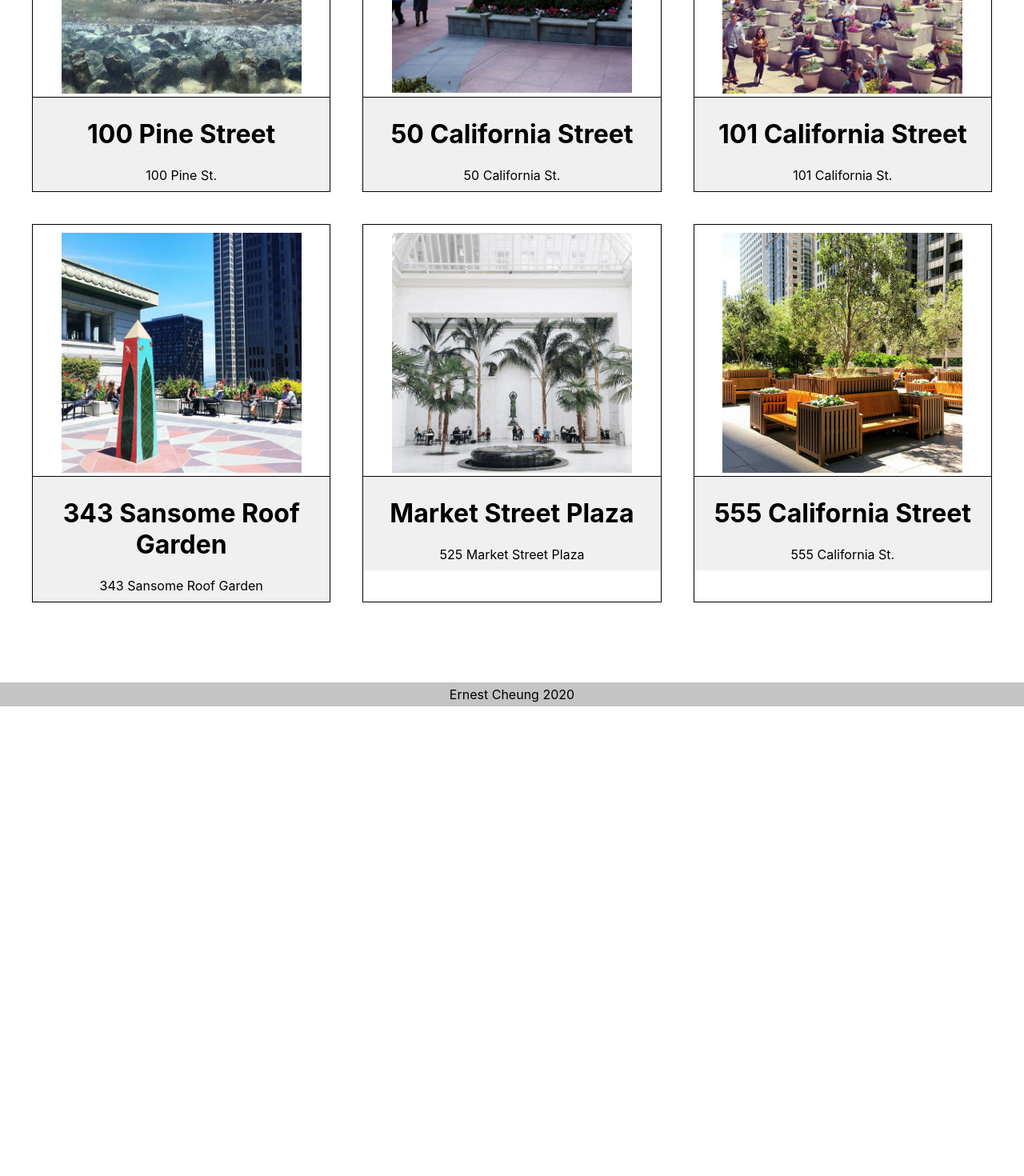
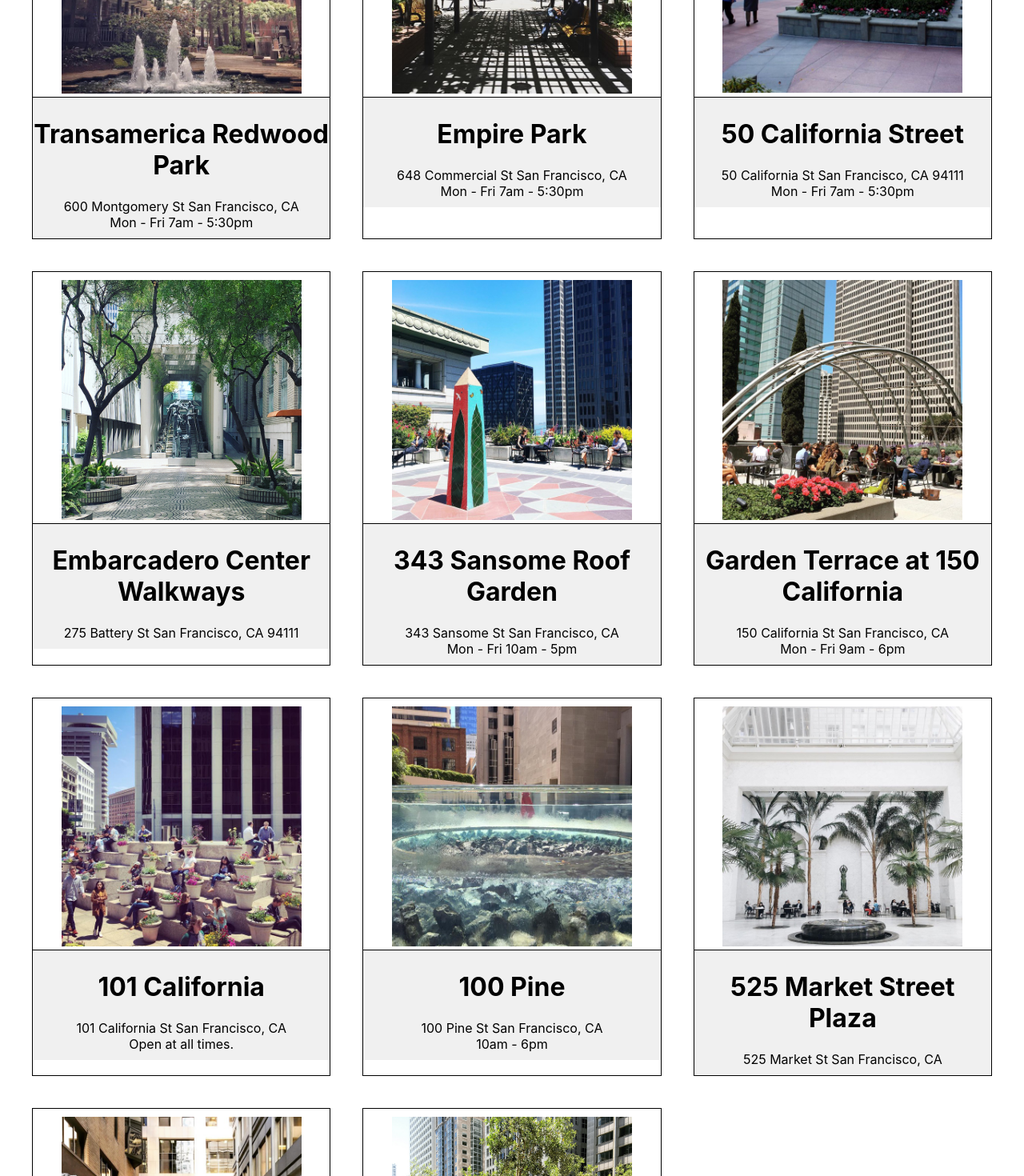
Before and after one commit to Smerly/SFPOPOS, a React (Create React App) app: page / in a window 1280 px wide. Shown: the part 360-1830 px from the top of the page at 80% size. Before the commit the page ends 1243 px from the top, so only its background shows below. Built offline with nearby package versions, Linux system fonts and the light colour scheme.

Commit message:
dynamic content and footer

```diff
--- a/src/App.js
+++ b/src/App.js
@@ -4,6 +4,7 @@ import './App.css';
 import Title from './Title';
 import POPOSList from './POPOSList';
 import Footer from './Footer';
+import data from './sfpopos-data';
 
 function App() {
 	return (
--- a/src/POPOSList.js
+++ b/src/POPOSList.js
@@ -1,42 +1,58 @@
 import React from 'react';
 import POPOSSpace from './POPOSSpace';
 import './POPOSList.css';
+import data from './sfpopos-data.json';
+
+// function POPOSList() {
+// 	return (
+// 		<div className="POPOSList">
+// 			<POPOSSpace
+// 				name="100 Pine Street"
+// 				address="100 Pine St."
+// 				image="100-pine.jpg"
+// 			/>
+// 			<POPOSSpace
+// 				name="50 California Street"
+// 				address="50 California St."
+// 				image="50-california-st.jpg"
+// 			/>
+// 			<POPOSSpace
+// 				name="101 California Street"
+// 				address="101 California St."
+// 				image="101-california.jpg"
+// 			/>
+// 			<POPOSSpace
+// 				name="343 Sansome Roof Garden"
+// 				address="343 Sansome Roof Garden"
+// 				image="343-sansome-roof-garden.jpg"
+// 			/>
+// 			<POPOSSpace
+// 				name="Market Street Plaza"
+// 				address="525 Market Street Plaza"
+// 				image="525-market-street-plaza.jpg"
+// 			/>
+// 			<POPOSSpace
+// 				name="555 California Street"
+// 				address="555 California St."
+// 				image="555-california.jpg"
+// 			/>
+// 		</div>
+// 	);
+// }
 
 function POPOSList() {
-	return (
-		<div className="POPOSList">
+	const spaces = data.map(({ title, address, images, hours }) => {
+		return (
 			<POPOSSpace
-				name="100 Pine Street"
-				address="100 Pine St."
-				image="100-pine.jpg"
+				key={title}
+				name={title}
+				address={address}
+				image={images[0]}
+				hours={hours}
 			/>
-			<POPOSSpace
-				name="50 California Street"
-				address="50 California St."
-				image="50-california-st.jpg"
-			/>
-			<POPOSSpace
-				name="101 California Street"
-				address="101 California St."
-				image="101-california.jpg"
-			/>
-			<POPOSSpace
-				name="343 Sansome Roof Garden"
-				address="343 Sansome Roof Garden"
-				image="343-sansome-roof-garden.jpg"
-			/>
-			<POPOSSpace
-				name="Market Street Plaza"
-				address="525 Market Street Plaza"
-				image="525-market-street-plaza.jpg"
-			/>
-			<POPOSSpace
-				name="555 California Street"
-				address="555 California St."
-				image="555-california.jpg"
-			/>
-		</div>
-	);
+		);
+	});
+
+	return <div className="POPOSList">{spaces}</div>;
 }
-
 export default POPOSList;
--- a/src/POPOSSpace.js
+++ b/src/POPOSSpace.js
@@ -2,7 +2,7 @@ import React from 'react';
 import logo from './logo.svg';
 import './POPOSSpace.css';
 function POPOSSpace(props) {
-	const { name, image, address } = props;
+	const { name, image, address, hours } = props;
 	return (
 		<div className="POPOSSpace">
 			<img
@@ -14,6 +14,7 @@ function POPOSSpace(props) {
 			<div className="POPOSSpace-text">
 				<h1>{name}</h1>
 				<div>{address}</div>
+				<div>{hours}</div>
 			</div>
 		</div>
 	);
--- /dev/null
+++ b/src/sfpopos-data.json
@@ -0,0 +1,195 @@
+[
+  {
+     "title":"Transamerica Redwood Park",
+     "desc":"Located in the shadow of the Transamerica Pyramid, Redwood Park is one of the Financial District's greenest and most serene spots. Here, towering redwoods surround a half acre of statues and a large central water feature. Plus, the park is often empty, which means there's almost always a bench available for the hogging. Potential visitors take note: The park is closed every evening",
+     "address":"600 Montgomery St San Francisco, CA",
+     "hours": "Mon - Fri 7am - 5:30pm",
+     "geo":{
+        "lat":37.7952005,
+        "lon":-122.4027927
+     },
+     "images":[
+        "transamerica-redwood-park.jpg"
+     ],
+     "website":"https://pyramidcenter.com/point-of-interest/redwood-park/",
+     "features":[
+        "outdoors",
+        "coffee"
+     ]
+  },
+  {
+     "title":"Empire Park",
+     "desc":"Empire Park is a charming little oasis tucked away on Commercial Street, where Chinatown meets the Financial District. This space was once an alleyway, and now features plenty of seating, a fountain, and ample amounts of greenery. The park is a must-visit for anyone needing respite from the busy streets of downtown. Be sure to check out the charming water feature by Pepo Pichler in the courtyard.",
+     "address":"648 Commercial St San Francisco, CA",
+     "hours": "Mon - Fri 7am - 5:30pm",
+     "geo":{
+        "lat":37.7942109,
+        "lon":-122.4037971
+     },
+     "images":[
+        "empire-park.jpg"
+     ],
+     "website":"https://www.artandarchitecture-sf.com/empire-park.html",
+     "features":[
+        "outdoors",
+        "art"
+     ]
+  },
+  {
+     "title":"50 California Street",
+     "desc":"Right across the street from 101 California's giant POPOS is the plaza at 50 California Street. This green space comes complete with a Starbucks and lots of areas to sit and watch the cable cars clang down California.",
+     "address":"50 California St San Francisco, CA 94111",
+     "hours": "Mon - Fri 7am - 5:30pm",
+     "geo":{
+        "lat":37.79408,
+        "lon":-122.3973817
+     },
+     "images":[
+        "50-california-st.jpg"
+     ],
+     "features":[
+        "outdoors",
+        "toilet"
+     ]
+  },
+  {
+     "title":"Embarcadero Center Walkways",
+     "desc":"Right across the street from 101 California's giant POPOS is the plaza at 50 California Street. This green space comes complete with a Starbucks and lots of areas to sit and watch the cable cars clang down California.",
+     "address":"275 Battery St San Francisco, CA 94111",
+     "hours": "",
+     "geo":{
+        "lat":37.7939413,
+        "lon":-122.4002143
+     },
+     "images":[
+        "embarcadero-center.jpg"
+     ],
+     "features":[
+        "outdoors",
+        "toilet",
+        "coffee"
+     ]
+  },
+  {
+     "title":"343 Sansome Roof Garden",
+     "desc":"The terrace at 343 Sansome Street is one of the FiDi's best-kept secrets, and it's also been called downtown's best outdoor lunch spot. It features tables, benches, planters filled with seasonal flowers, and views of a portion of the bay. Plenty of the space's Yelp reviews mention that it's never crowded. The space is open from 10 a.m. to 5 p.m. Monday through Friday.",
+     "address":"343 Sansome St San Francisco, CA",
+     "hours": "Mon - Fri 10am - 5pm",
+     "geo":{
+        "lat":37.7936454,
+        "lon":-122.4014547
+     },
+     "images":[
+        "343-sansome-roof-garden.jpg"
+     ],
+     "opens":"10am",
+     "closes":"5pm",
+     "features":[
+        "outdoors"
+     ]
+  },
+  {
+     "title":"Garden Terrace at 150 California",
+     "desc":"The Garden Terrace at 150 California has great views of the FiDi's gleaming office towers, and plenty of space to sit and take in some fresh air. A huge metal art installation adds some pizzazz to the terrace, and it's rarely ever crowded.",
+     "address":"150 California St San Francisco, CA",
+     "hours": "Mon - Fri 9am - 6pm",
+     "geo":{
+        "lat":37.7936648,
+        "lon":-122.3964805
+     },
+     "images":[
+        "garden-terrace-at-150-california.jpg"
+     ],
+     "features":[
+        "outdoors",
+        "art",
+        "coffee"
+     ]
+  },
+  {
+     "title":"101 California",
+     "desc":"101 California has the most expansive public plaza on California Street. The space features orderly rows of planters placed on terraced podiums, as well as a central fountain and seating.",
+     "address":"101 California St San Francisco, CA",
+     "hours": "Open at all times.",
+     "geo":{
+        "lat":37.7930342,
+        "lon":-122.398342
+     },
+     "images":[
+        "101-california.jpg"
+     ],
+     "features":[
+        "outdoors",
+        "art",
+        "coffee"
+     ]
+  },
+  {
+     "title":"100 Pine",
+     "desc":"Tucked away amid a stand of soaring buildings, the urban garden at 100 Pine is accessible via the building lobby or through a not-so-obvious passageway on Front Street. It doesn’t get much in the way of sun, but last we checked in, there’s a cafe open till 3 p.m. as well as seating and planters.",
+     "address":"100 Pine St San Francisco, CA",
+     "hours": "10am - 6pm",
+     "geo":{
+        "lat":37.79247,
+        "lon":-122.398758
+     },
+     "images":[
+        "100-pine.jpg"
+     ],
+     "features":[
+        "outdoors"
+     ]
+  },
+  {
+     "title":"525 Market Street Plaza",
+     "desc":"The plaza at 525 Market is one of the most pleasant plazas in the Financial District, thanks in part to the new fountain near the sidewalk: a two-tiered circular water element made of clear acrylic. The plaza, which gets a lot of sunlight during the daytime, is surrounded by eateries, which makes it one of the most popular lunch spots in the FiDi.",
+     "address":"525 Market St San Francisco, CA",
+     "hours": "",
+     "geo":{
+        "lat":37.7905074,
+        "lon":-122.3991585
+     },
+     "images":[
+        "525-market-street-plaza.jpg"
+     ],
+     "features":[
+        "outdoors",
+        "coffee"
+     ]
+  },
+  {
+     "title":"Citigroup Center",
+     "desc":"The former Paris-London Bank building was built in 1912, and hollowed out to make way for public space at the base of the Citigroup Center. The elegant enclosed atrium features Moolicious (a crepe stand), a fountain, seating, and more than a dozen queen palms. It’s also smack dab in front of Bird’s new headquarters.",
+     "address":"1 Sansome St San Francisco, CA",
+     "hours": "Open during business hours.",
+     "geo":{
+        "lat":37.7904996,
+        "lon":-122.4007974
+     },
+     "images":[
+        "citigroup-center.jpg"
+     ],
+     "features":[
+        "outdoors",
+        "power",
+        "toilet",
+        "coffee"
+     ]
+  },
+  {
+    "title":"555 California",
+    "desc":"The former Paris-London Bank building was built in 1912, and hollowed out to make way for public space at the base of the Citigroup Center. The elegant enclosed atrium features Moolicious (a crepe stand), a fountain, seating, and more than a dozen queen palms. It’s also smack dab in front of Bird’s new headquarters.",
+    "address":"555 California St.",
+    "hours": "Open at all times.",
+    "geo":{
+       "lat":37.792250,
+       "lon":-122.403790
+    },
+    "images":[
+       "555-california.jpg"
+    ],
+    "features":[
+       "outdoors"
+    ]
+ }
+]
```
